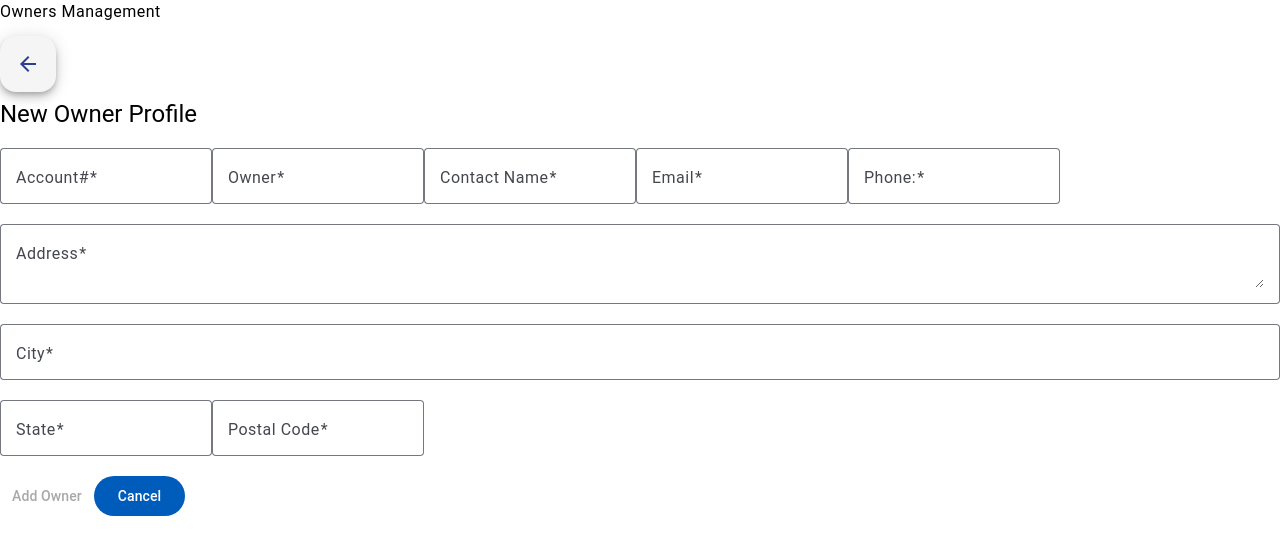
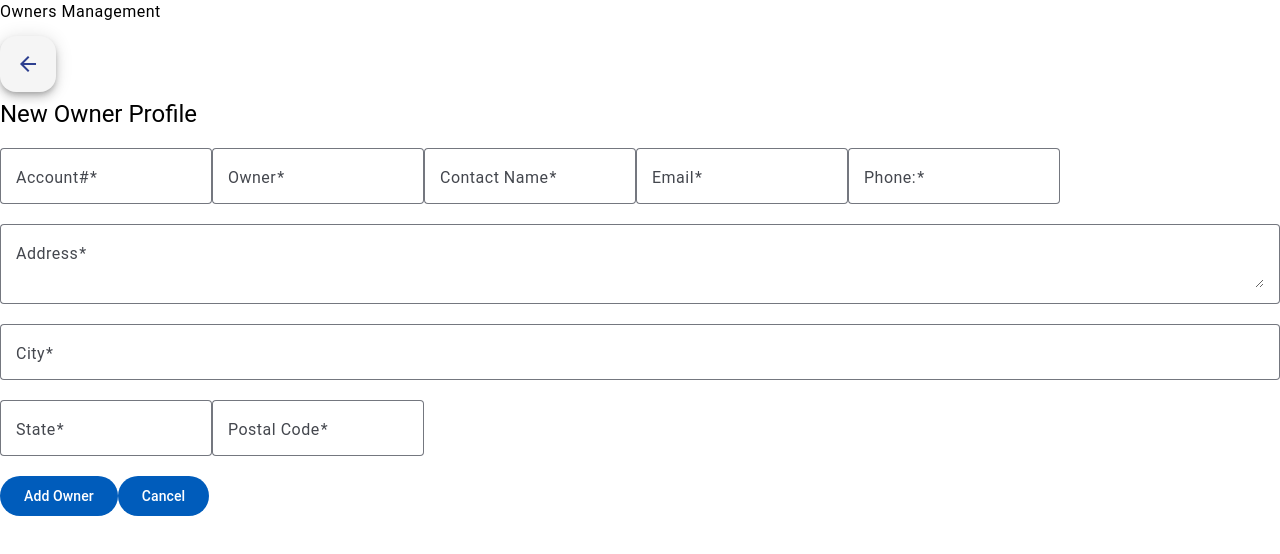
Before and after one commit to samyar112/OwnersHub, an Angular app: page /new-owner in a window 1280 px wide. Shown: the top 554 px of the page. Built offline with nearby package versions, Linux system fonts and the light colour scheme.

Commit message:
Fixed View, Edit, Delete and Add features with Buttons

```diff
--- a/src/app/home/dashboard/dashboard.component.html
+++ b/src/app/home/dashboard/dashboard.component.html
@@ -5,7 +5,7 @@
       <mat-form-field appearance="outline">
           <input matInput (keyup)="applyFilter($event)" placeholder="Search" #input>
       </mat-form-field>
-      <button mat-flat-button [routerLink]="['/new-owner/']" [queryParams]="{mode: 'new'}" color="primary">Add New Owner</button>
+      <button mat-flat-button [routerLink]="['/new-owner']" color="primary">Add New Owner</button>
     </div>
 
     <table mat-table [dataSource]="dataSource" class="mat-elevation-z8">
--- a/src/app/home/details/details.component.html
+++ b/src/app/home/details/details.component.html
@@ -80,7 +80,31 @@
 
   </mat-form-field>
   <div class="flex justify-start space-x-5">
-    <button mat-button type="submit" [disabled]="userForm.invalid" (click)="onSubmit()">{{ isEditMode ? 'Update' : 'Add' }} Owner</button>
+    <!-- Edit Button (View Mode) -->
+    <button *ngIf="isViewMode"
+    mat-flat-button
+    color="primary"
+    (click)="changeViewtoEdit()">
+    Edit Owner
+    </button>
+
+    <!-- Update Button (Edit Mode) -->
+    <button *ngIf="isEditMode"
+    mat-flat-button
+    type="submit"
+    color="primary"
+    (click)="onSubmit()">
+    Update Owner
+    </button>
+
+    <!-- Add Owner Button (when creating new owner) -->
+    <button *ngIf="!isEditMode && !isViewMode"
+    mat-flat-button
+    type="submit"
+    color="primary"
+    (click)="onSubmit()">
+    Add Owner
+    </button>
     <button mat-flat-button  type="reset" routerLink="/home" color="primary">Cancel</button>
   </div>
 </form>
--- a/src/app/home/details/details.component.ts
+++ b/src/app/home/details/details.component.ts
@@ -19,9 +19,11 @@ import { Owner } from '../../model/owner';  // Import the Owner model
 export class DetailsComponent implements OnInit {
   userForm: FormGroup;
   isFormSubmitted: boolean = false;
-  isEditMode: boolean = false;  // Flag to track if we are in edit mode
+  isEditMode: boolean = false;
+  isViewMode: boolean = false; // Flag to track if we are in edit mode
   ownerId: number | null = null;
-  mode: string = 'view';  // Default mode is view
+  mode: string | undefined;
+
 
   constructor(
     private sqliteService: SqliteService,
@@ -56,21 +58,24 @@ export class DetailsComponent implements OnInit {
   }
 
   ngOnInit(): void {
-    // Accessing the dynamic 'id' parameter from the route
     this.ownerId = +this.route.snapshot.paramMap.get('id')!;
-
     // Accessing the 'mode' query parameter to check if it's 'edit' or 'view'
     this.mode = this.route.snapshot.queryParamMap.get('mode')!;
     this.isEditMode = this.mode === 'edit';
+    this.isViewMode = this.mode === 'view';
+    this.fetchData();
+  }
 
-    // Fetch the data based on the ownerId
+  // Initialize mode, ownerId and fetch data based on ownerId
+  fetchData(): void {
+    // If ownerId exists, fetch the owner data
     if (this.ownerId) {
       this.sqliteService.getDataById(this.ownerId).then((ownerData: Owner) => {
-        // Populate the form with owner data based on 'ownerId'
+        // Populate the form for either 'edit' or 'view' mode
         if (this.isEditMode) {
-          this.populateForm(ownerData);  // Populate the form for editing
+          this.populateForm(ownerData);  // Populate form for editing
         } else {
-          this.viewOwnerData(ownerData); // Populate the form for viewing
+          this.viewOwnerData(ownerData); // Populate form for viewing
         }
       }).catch((error: any) => {
         console.error('Error fetching owner data:', error);
@@ -78,13 +83,27 @@ export class DetailsComponent implements OnInit {
     }
   }
 
+
   // Function to make form fields readonly in "view" mode
   viewOwnerData(ownerData: Owner) {
     this.populateForm(ownerData);
 
     // Disable all form fields when in view mode
+    if (this.isViewMode) {
+      Object.keys(this.userForm.controls).forEach(key => {
+        this.userForm.get(key)?.disable(); // Disable the controls to make them readonly
+      });
+    }
+  }
+
+  changeViewtoEdit() {
+    // Switch to edit mode
+    this.isEditMode = true;
+    this.isViewMode = false;
+
+    // Enable all form fields when switching to "edit" mode
     Object.keys(this.userForm.controls).forEach(key => {
-      this.userForm.get(key)?.disable(); // Disable the controls to make them readonly
+      this.userForm.get(key)?.enable(); // Enable the controls to allow editing
     });
   }
 
```
Also changed, not shown: 1 other file (tests, documents, lock files or other folders).
